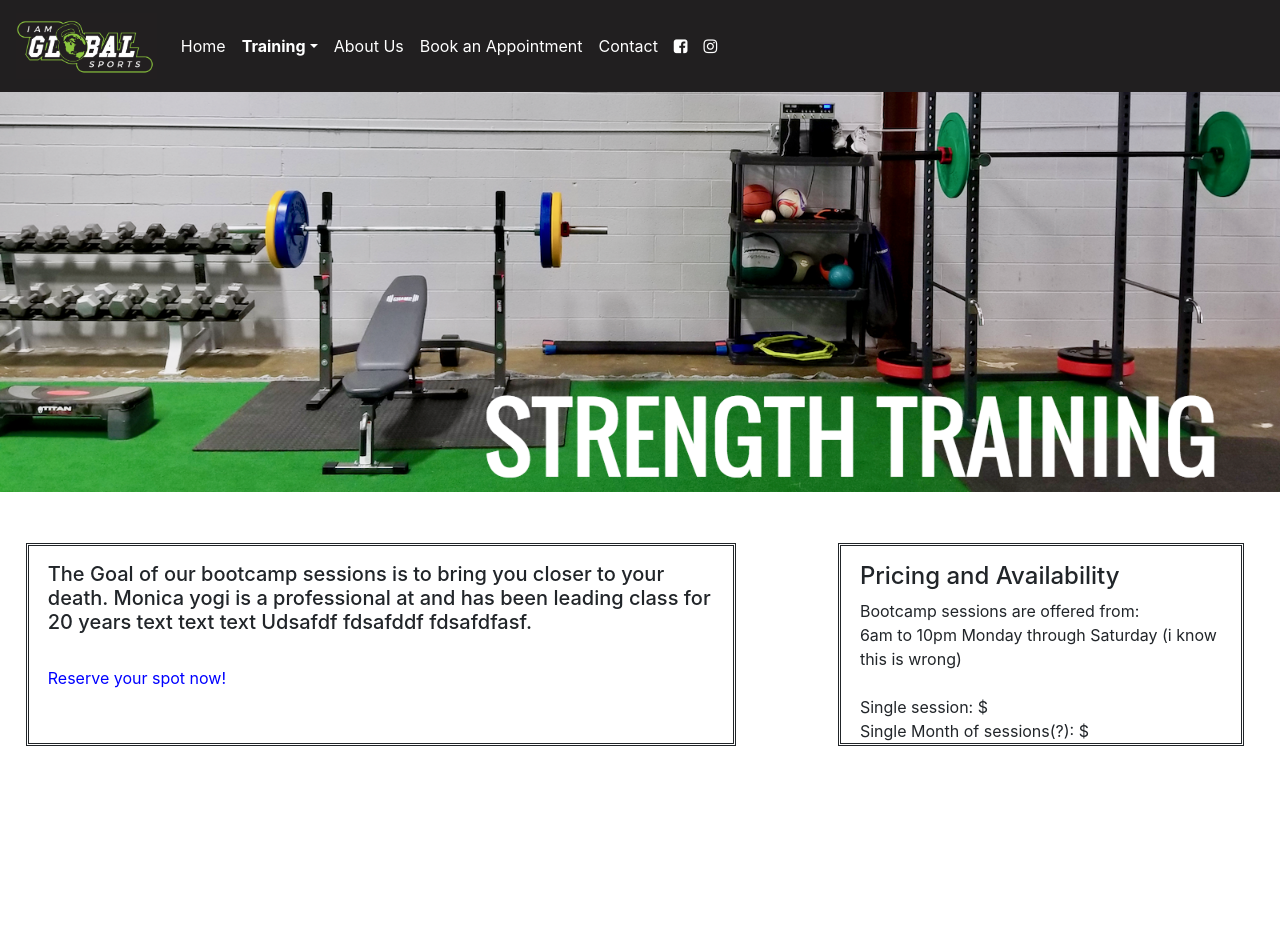
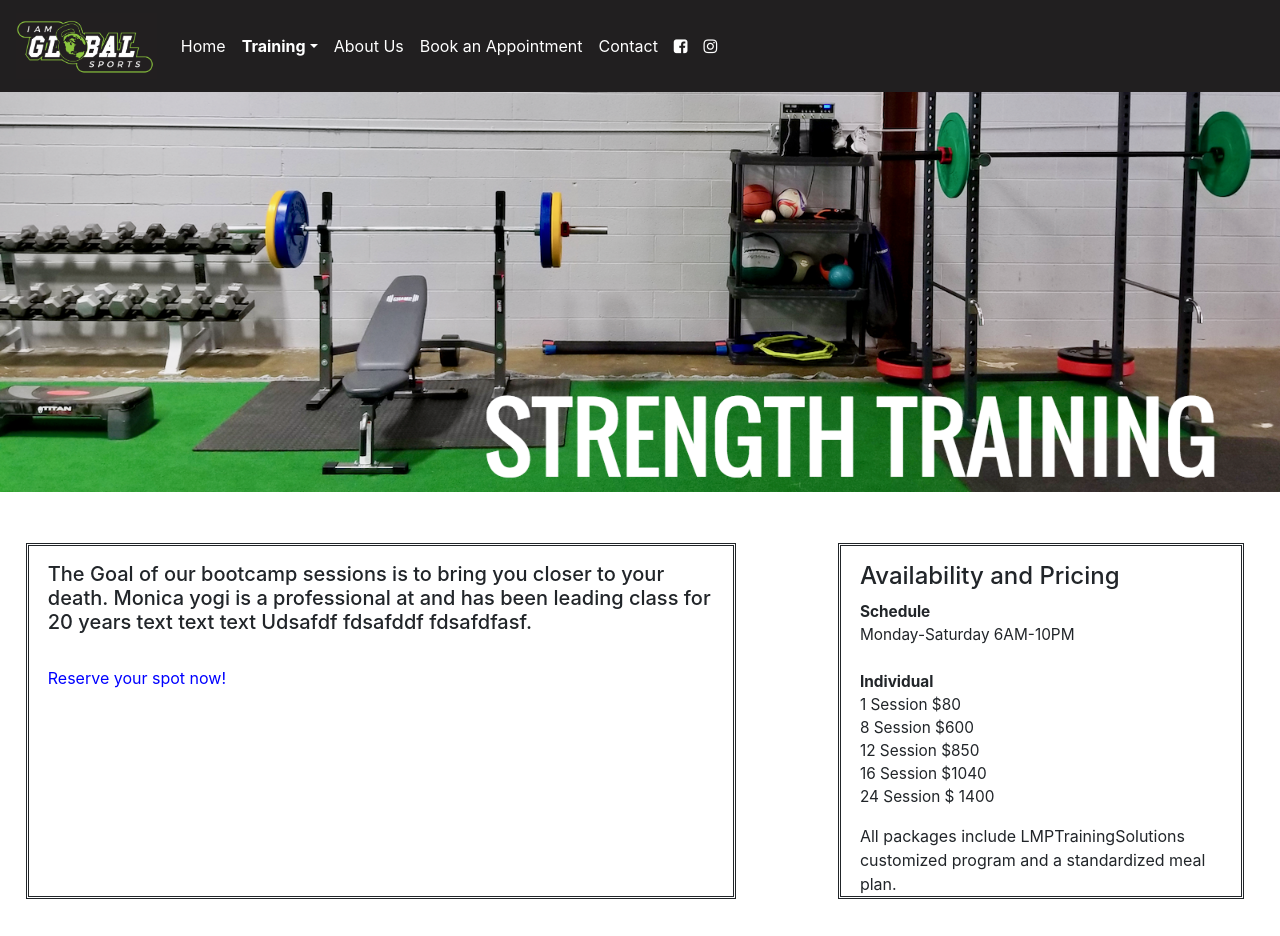
Before and after one commit to maggie-lagos/we-global, a React (Create React App) app: page /strength in a window 1280 px wide. Before the commit the page ends 800 px from the top, so only its background shows below. Built offline with nearby package versions, Linux system fonts and the light colour scheme.

Commit message:
adds strength hours

```diff
--- a/src/Strength/index.js
+++ b/src/Strength/index.js
@@ -144,15 +144,27 @@ class Strength extends Component {
               </Col>
               <Col xs="1" />
               <Col xs="4" className="eventDiv">
-                <h4>Pricing and Availability</h4>
-                <div>Bootcamp sessions are offered from: </div>{' '}
+                <h4>Availability and Pricing</h4>
                   <div>
+                      <b className="textFontSize">Schedule </b>
+                  </div>{' '}
+                  <div className="textFontSize">
                       {' '}
-                  6am to 10pm Monday through Saturday (i know this is wrong)
+                      Monday-Saturday 6AM-10PM <br />
                   </div>
                   <br />
-                <div>Single session: $</div>
-                <div>Single Month of sessions(?): $</div>
+                  <div>
+                      <p className="textFontSize">
+                          <b>Individual</b>
+                          <br />
+                          1 Session $80 <br />
+                          8 Session $600 <br />
+                          12 Session $850 <br />
+                          16 Session $1040 <br />
+                          24 Session $ 1400 <br />
+                      </p>
+                      All packages include LMPTrainingSolutions customized program and a standardized meal plan.
+                  </div>
               </Col>
             </Row>
             <br />
@@ -184,15 +196,27 @@ class Strength extends Component {
             <Row>
               <Col xs="1" />
               <Col xs="10" className="facilityDiv">
-                <h4>Pricing and Availability</h4>
-                <div>Bootcamp sessions are offered from: </div>{' '}
+                <h4>Availability and Pricing</h4>
                   <div>
+                      <b className="textFontSize">Schedule </b>
+                  </div>{' '}
+                  <div className="textFontSize">
                       {' '}
-                  6am to 10pm Monday through Saturday (i know this is wrong)
+                      Monday-Saturday 6AM-10PM <br />
                   </div>
                   <br />
-                <div>Single session: $</div>
-                <div>Single Month of sessions(?): $</div>
+                  <div>
+                      <p className="textFontSize">
+                          <b>Individual</b>
+                          <br />
+                          1 Session $80 <br />
+                          8 Session $600 <br />
+                          12 Session $850 <br />
+                          16 Session $1040 <br />
+                          24 Session $ 1400 <br />
+                      </p>
+                      All packages include LMPTrainingSolutions customized program and a standardized meal plan.
+                  </div>
               </Col>
               <Col xs="1" />
             </Row>
```
Lines whose indentation alone changed are shown as unchanged.
